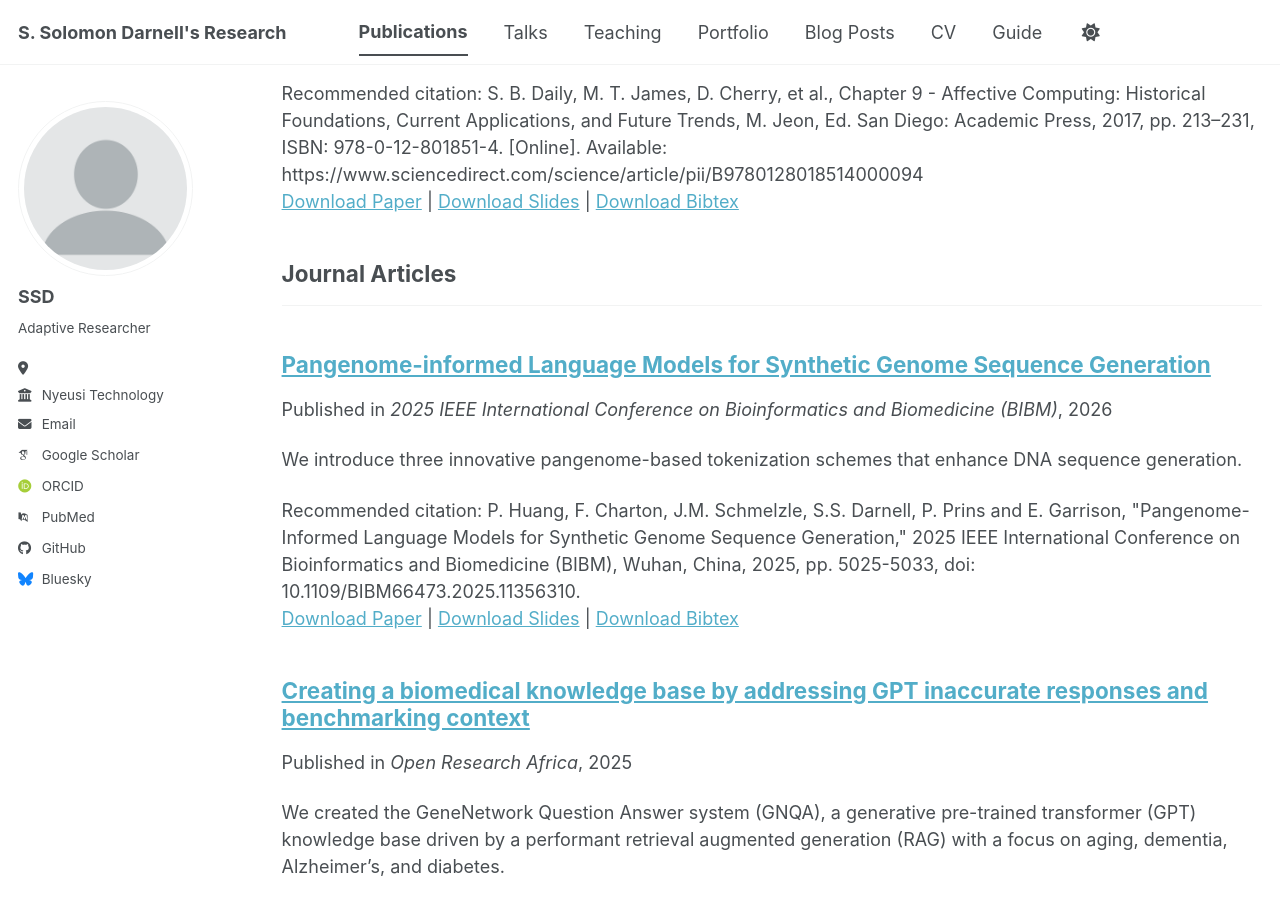
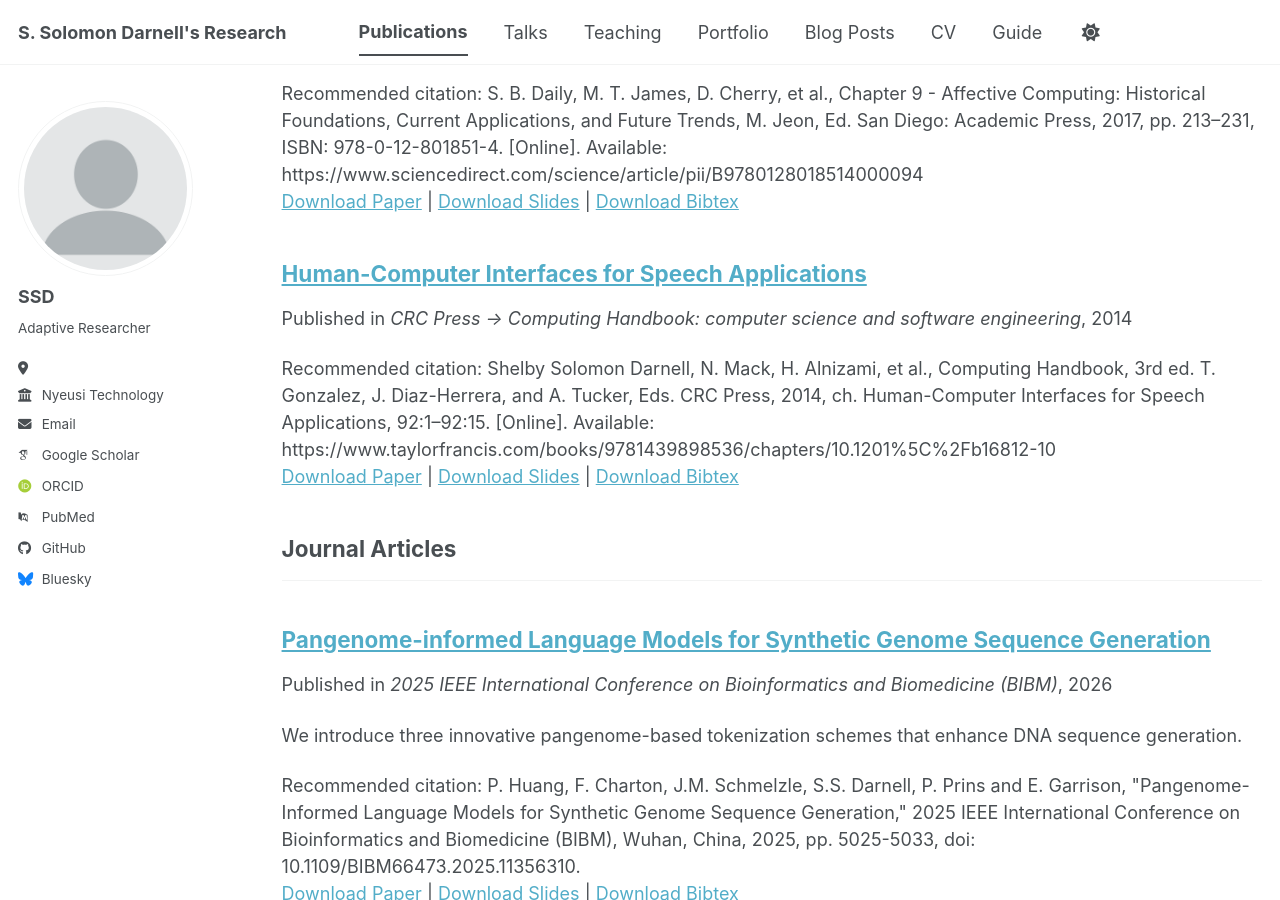
Before and after one commit to ShelbySolomonDarnell/shelbysolomondarnell.github.io, a Jekyll site: the page built from _pages/publications.html, in a window 1280 px wide and 900 px high, scrolled down 399 px. Built offline with Jekyll 4.4.1, drawn with Linux system fonts in a browser that asks for light colours; some web fonts are replaced; a script bundle is joined from its source files by our own code; library files that are not in the unit come from our copies.

Commit message:
Update 2014-05-07-comp-hcispeechapps.md

```diff
--- a/_publications/2014-05-07-comp-hcispeechapps.md
+++ b/_publications/2014-05-07-comp-hcispeechapps.md
@@ -1,14 +1,14 @@
 ---
 title: "Human-Computer Interfaces for Speech Applications"
 collection: publications
-category: books/manuscripts/conferences
+category: books
 permalink: /publication/2014-05-07-comp-hcispeechapps.md
 excerpt: ''
 date: 2014-05-07
 venue: 'CRC Press -> Computing Handbook: computer science and software engineering'
 slidesurl: ''
-paperurl: ''
+paperurl: '[Book preview](https://books.google.com/books?hl=en&lr=&id=WFCNEQAAQBAJ&oi=fnd&pg=PP1&dq=taylor+francis+Computing+Handbook+Gonzalez+2014&ots=KEObyJqVcA&sig=a55sBySEb_H89KTFq8qPzheIzl0#v=onepage&q=taylor%20francis%20Computing%20Handbook%20Gonzalez%202014&f=false)'
 bibtexurl: ''
-citation: ''
+citation: 'Shelby Solomon Darnell, N. Mack, H. Alnizami, et al., Computing Handbook, 3rd ed. T. Gonzalez, J. Diaz-Herrera, and A. Tucker, Eds. CRC Press, 2014, ch. Human-Computer Interfaces for Speech Applications, 92:1–92:15. [Online]. Available: https://www.taylorfrancis.com/books/9781439898536/chapters/10.1201%5C%2Fb16812-10'
 ---
 The contents above will be part of a list of publications, if the user clicks the link for the publication than the contents of section will be rendered as a full page, allowing you to provide more information about the paper for the reader. When publications are displayed as a single page, the contents of the above "citation" field will automatically be included below this section in a smaller font.
```
